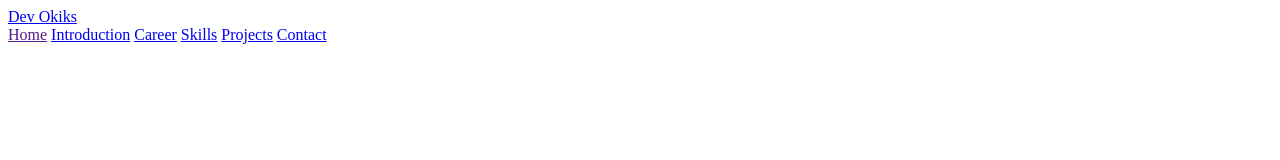
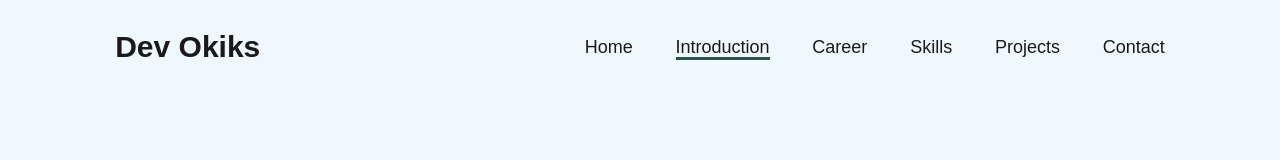
Before and after one commit to Francis121703/my-portfolio, a plain HTML site: page views/introduction.html in a window 1280 px wide. Drawn offline with Linux system fonts and the light colour scheme.

Commit message:
introduction working

```diff
--- a/views/introduction.html
+++ b/views/introduction.html
@@ -3,6 +3,7 @@
 <head>
     <meta charset="UTF-8">
     <meta name="viewport" content="width=device-width, initial-scale=1.0">
+    <link rel="stylesheet" href="/css/style.css">
     <title>Introduction</title>
 </head>
 <body>
@@ -10,8 +11,8 @@
                 <a href="#" class="logo">Dev Okiks</a>
 
         <nav>
-            <a href="" class="active">Home</a>
-            <a href="#">Introduction</a>
+            <a href="index.html">Home</a>
+            <a href="#" class="active">Introduction</a>
             <a href="#">Career</a>
             <a href="#">Skills</a>
             <a href="#">Projects</a>
```
Also changed, not shown: index.html (+1 -1 lines).
